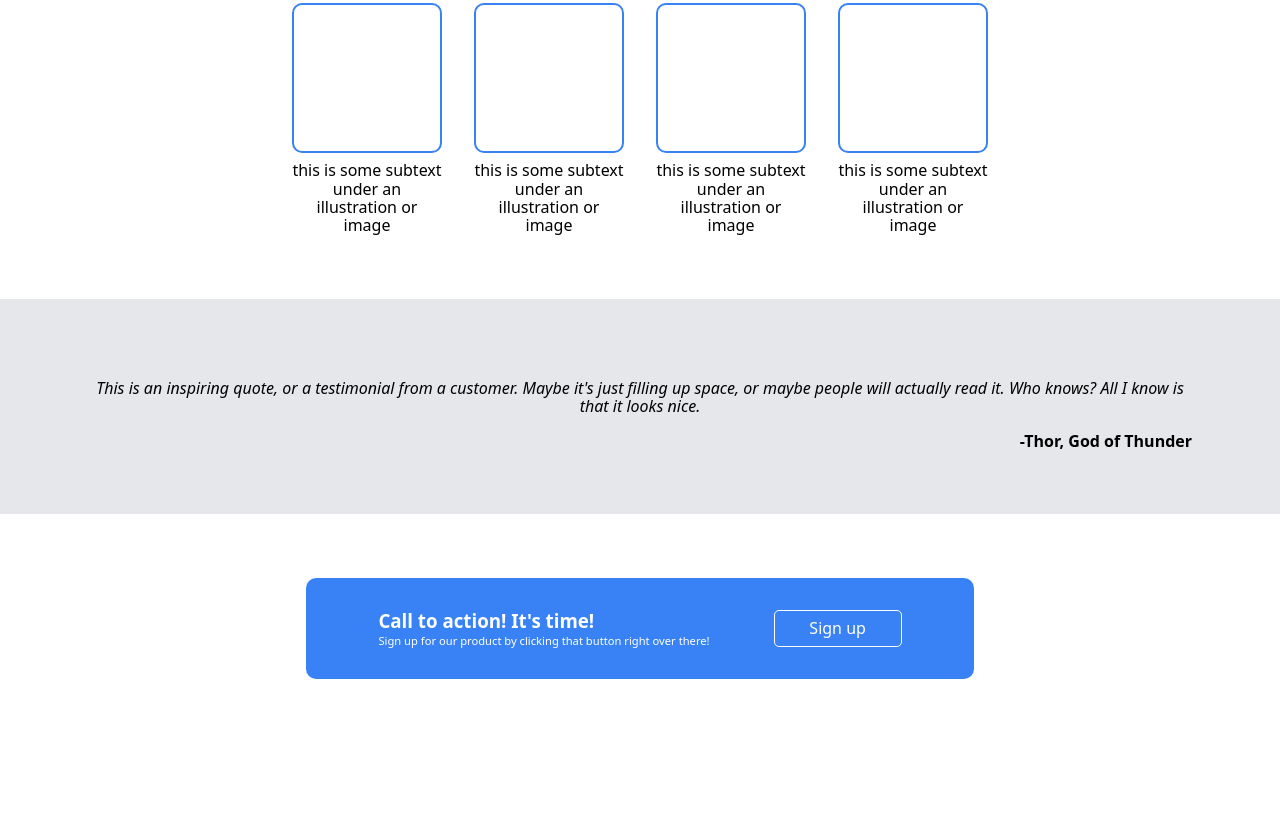
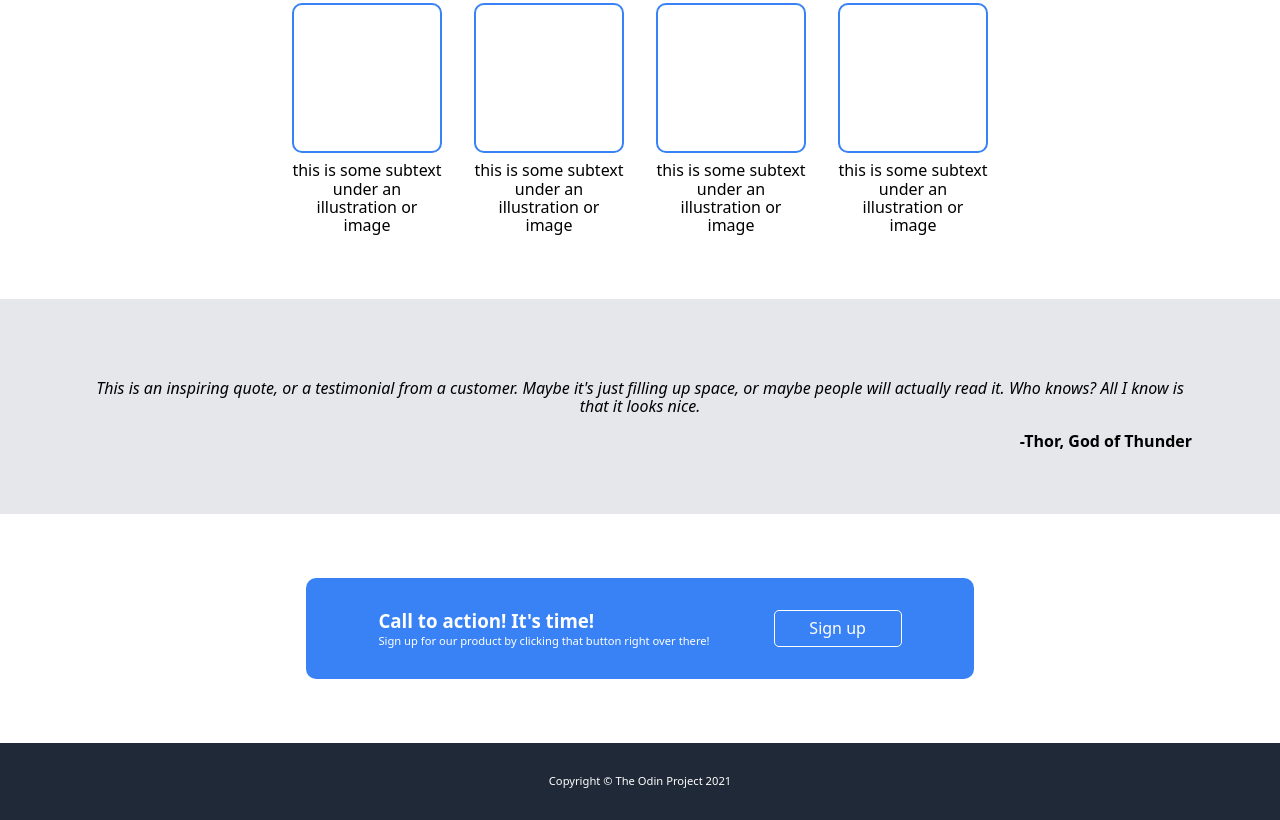
Before and after one commit to thomaserdmenger/theodinproject-landing-page, a plain HTML site: page index.html in a window 1280 px wide. Shown: the part 502-1322 px from the top of the page. Before the commit the page ends 1245 px from the top, so only its background shows below. Drawn offline with Linux system fonts and the light colour scheme.

Commit message:
Add footer + styles

```diff
--- a/css/styles.css
+++ b/css/styles.css
@@ -223,3 +223,14 @@ nav ul a {
   margin-top: 0.2rem;
   font-size: 0.7rem;
 }
+
+/* footer */
+
+footer {
+  background-color: var(--color-header);
+  color: #ffffff;
+  display: flex;
+  justify-content: center;
+  padding: 2rem 0;
+  font-size: 0.7rem;
+}
--- a/index.html
+++ b/index.html
@@ -78,6 +78,8 @@
         </div>
       </section>
     </main>
-    <footer></footer>
+    <footer>
+      <p>Copyright &copy; The Odin Project 2021</p>
+    </footer>
   </body>
 </html>
```
